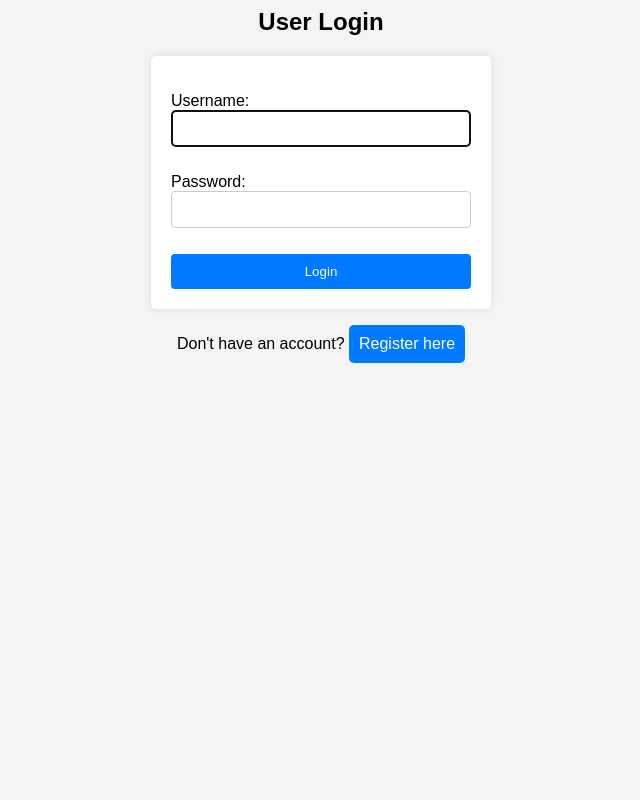
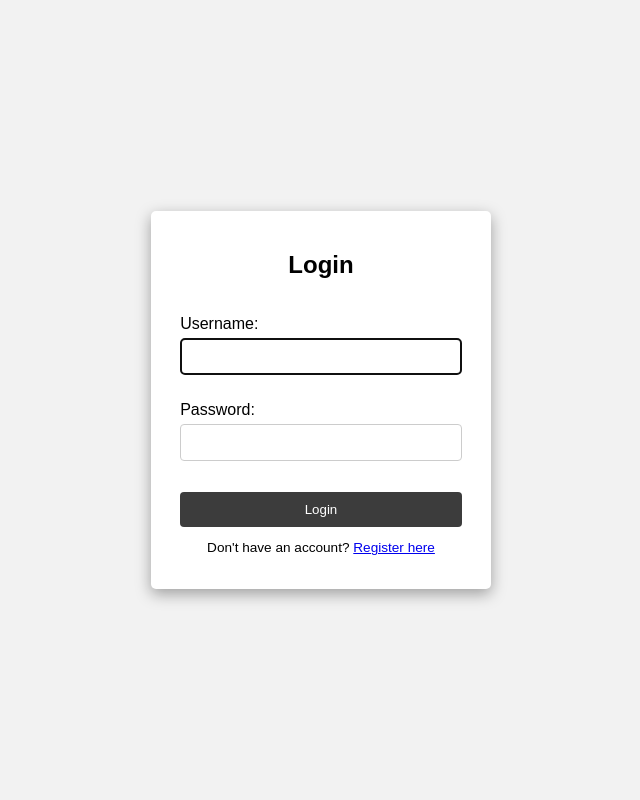
Before and after one commit to MaciejWaluk/VotingApp, a Django app: page /votingapp/ in a window 1280 px wide. Shown: the whole page, without its empty margins (319-959 px from the left). Run offline with Django 5.2, Linux system fonts and the light colour scheme.

Commit message:
Added css for login, registration and unfinished election list

```diff
--- /dev/null
+++ b/votingapp/static/login.css
@@ -0,0 +1,57 @@
+
+body {
+    font-family: Arial, sans-serif;
+    background-color: #f2f2f2;
+    margin: 0;
+    padding: 0;
+    display: flex;
+    justify-content: center;
+    align-items: center;
+    width: 100vw;
+    height: 100vh;
+}
+
+.container {
+    display: flex;
+    flex-direction: column;
+    justify-content: center;
+    align-items: center;
+    width: 300px;
+    margin: 0 auto;
+    background-color: #fff;
+    padding: 20px;
+    border-radius: 5px;
+    box-shadow: rgba(0, 0, 0, 0.35) 0px 5px 15px;
+}
+
+input[type="text"],
+input[type="password"],
+input[type="email"] {
+    width: 100%;
+    padding: 10px;
+    margin-bottom: 10px;
+    margin-top: 5px;
+    border: 1px solid #ccc;
+    border-radius: 4px;
+    box-sizing: border-box;
+}
+
+button[type="submit"] {
+    width: 100%;
+    padding: 10px;
+    margin-top: 5px;
+    background-color: #3C3C3C;
+    color: #fff;
+    border: none;
+    border-radius: 4px;
+    cursor: pointer;
+    transition: 0.3s;
+}
+
+button[type="submit"]:hover {
+    background-color: #5E5E5E;
+}
+
+.register-paragraph {
+    font-size: 0.85em;
+}
--- a/votingapp/templates/login.html
+++ b/votingapp/templates/login.html
@@ -5,16 +5,18 @@
 <head>
     <meta charset="UTF-8">
     <title>User Login</title>
-    <link rel="stylesheet" type="text/css" href="{% static 'styles.css' %}">
+    <link rel="stylesheet" type="text/css" href="{% static 'login.css' %}">
 </head>
 <body>
-    <h2>User Login</h2>
-    <form method="post">
-        {% csrf_token %}
-        {{ form.as_p }}
-        <button type="submit">Login</button>
-    </form>
-<p>Don't have an account? <a href="{% url 'register' %}">Register here</a></p>
+    <div class="container">
+        <h2>Login</h2>
+        <form method="post">
+            {% csrf_token %}
+            {{ form.as_p }}
+            <button type="submit">Login</button>
+        </form>
+        <p class="register-paragraph">Don't have an account? <a href="{% url 'register' %}">Register here</a></p>
+    </div>
 
 </body>
 </html>
```
Also changed, not shown: votingapp/static/elections_list.css (added, +74 -0 lines), votingapp/static/register.css (added, +56 -0 lines), votingapp/templates/election_list.html (+8 -3 lines), votingapp/templates/register.html (+6 -3 lines).
